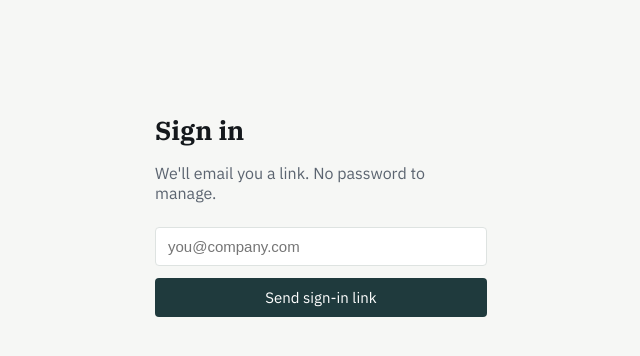
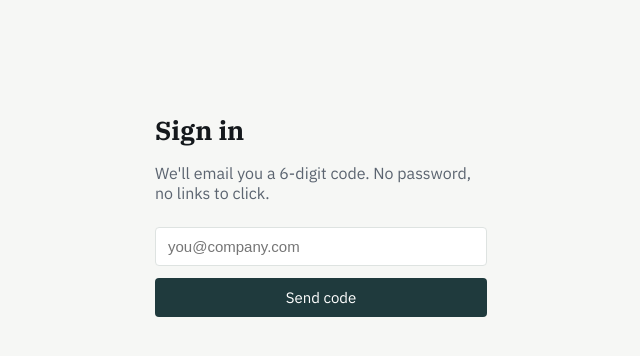
Before and after one commit to Isaacruwa/attestly, a Next.js app: page /login in a window 1280 px wide. Shown: the top 356 px of the page, without its empty margins (319-959 px from the left). Built offline with nearby package versions, Linux system fonts and the light colour scheme.

Commit message:
Replace magic-link login with a typed 6-digit code — sidesteps email link-scanners consuming one-time links and Supabase redirect-URL matching entirely

```diff
--- a/src/app/login/page.tsx
+++ b/src/app/login/page.tsx
@@ -1,84 +1,147 @@
 "use client";
 
 import { Suspense, useState } from "react";
-import { useSearchParams } from "next/navigation";
+import { useSearchParams, useRouter } from "next/navigation";
 import { createClient } from "@/lib/supabase/client";
+
+const inputStyle: React.CSSProperties = {
+  width: "100%",
+  padding: "10px 12px",
+  border: "1px solid var(--color-line)",
+  borderRadius: 4,
+  marginBottom: 12,
+  fontSize: 15,
+};
+
+const buttonStyle: React.CSSProperties = {
+  width: "100%",
+  padding: "10px 12px",
+  background: "var(--color-primary)",
+  color: "white",
+  border: "none",
+  borderRadius: 4,
+  fontSize: 15,
+};
 
 function LoginForm() {
   const searchParams = useSearchParams();
+  const router = useRouter();
   const next = searchParams.get("next") ?? "/dashboard";
 
   const [email, setEmail] = useState("");
-  const [sent, setSent] = useState(false);
+  const [code, setCode] = useState("");
+  const [step, setStep] = useState<"email" | "code">("email");
   const [error, setError] = useState<string | null>(null);
+  const [busy, setBusy] = useState(false);
 
-  async function handleSubmit(e: React.FormEvent) {
+  async function sendCode(e: React.FormEvent) {
     e.preventDefault();
     setError(null);
+    setBusy(true);
     const supabase = createClient();
-
-    // The redirect URL Supabase validates against its allow-list is kept
-    // bare (no query string) — a wildcard like https://domain.com/** can be
-    // finicky about matching URLs that carry their own query params. Instead,
-    // the intended post-login destination travels via a short-lived cookie
-    // that the callback route reads directly.
-    if (next !== "/dashboard") {
-      document.cookie = `attestly_post_login_redirect=${encodeURIComponent(next)}; path=/; max-age=600; SameSite=Lax`;
-    }
-
-    const { error } = await supabase.auth.signInWithOtp({
-      email,
-      options: { emailRedirectTo: `${window.location.origin}/auth/callback` },
-    });
+    const { error } = await supabase.auth.signInWithOtp({ email });
+    setBusy(false);
     if (error) {
       setError(error.message);
     } else {
-      setSent(true);
+      setStep("code");
     }
+  }
+
+  async function verifyCode(e: React.FormEvent) {
+    e.preventDefault();
+    setError(null);
+    setBusy(true);
+    const supabase = createClient();
+    const { data, error } = await supabase.auth.verifyOtp({ email, token: code, type: "email" });
+
+    if (error || !data.user) {
+      setError(error?.message ?? "That code didn't work — check it and try again.");
+      setBusy(false);
+      return;
+    }
+
+    // Post-login setup runs right here, client-side, since verifyOtp already
+    // authenticated us — no server redirect step needed at all, which is
+    // what sidesteps Supabase's redirect-URL allow-list entirely.
+    if (next.startsWith("/invite/")) {
+      const token = next.split("/invite/")[1];
+      await supabase.rpc("accept_organization_invite", { p_token: token });
+      router.push("/dashboard");
+      return;
+    }
+
+    const { data: membership } = await supabase
+      .from("organization_members")
+      .select("organization_id")
+      .eq("user_id", data.user.id)
+      .limit(1)
+      .maybeSingle();
+
+    if (!membership) {
+      const orgName = data.user.email ? `${data.user.email.split("@")[0]}'s organization` : "My organization";
+      await supabase.rpc("create_organization_for_current_user", { org_name: orgName });
+    }
+
+    router.push(next);
   }
 
   return (
     <main style={{ maxWidth: 380, margin: "0 auto", padding: "96px 24px" }}>
       <h1 style={{ fontFamily: "var(--font-display)", fontSize: 26, marginBottom: 8 }}>Sign in</h1>
-      <p style={{ color: "var(--color-ink-muted)", marginBottom: 24 }}>
-        We&apos;ll email you a link. No password to manage.
-      </p>
 
-      {sent ? (
-        <p>Check your inbox for a sign-in link.</p>
+      {step === "email" ? (
+        <>
+          <p style={{ color: "var(--color-ink-muted)", marginBottom: 24 }}>
+            We&apos;ll email you a 6-digit code. No password, no links to click.
+          </p>
+          <form onSubmit={sendCode}>
+            <input
+              type="email"
+              required
+              placeholder="you@company.com"
+              value={email}
+              onChange={(e) => setEmail(e.target.value)}
+              style={inputStyle}
+            />
+            <button type="submit" disabled={busy} className="busy-row" style={{ ...buttonStyle, justifyContent: "center" }}>
+              {busy && <span className="spinner" />}
+              {busy ? "Sending…" : "Send code"}
+            </button>
+            {error && <p style={{ color: "var(--color-missing)", marginTop: 12 }}>{error}</p>}
+          </form>
+        </>
       ) : (
-        <form onSubmit={handleSubmit}>
-          <input
-            type="email"
-            required
-            placeholder="you@company.com"
-            value={email}
-            onChange={(e) => setEmail(e.target.value)}
-            style={{
-              width: "100%",
-              padding: "10px 12px",
-              border: "1px solid var(--color-line)",
-              borderRadius: 4,
-              marginBottom: 12,
-              fontSize: 15,
-            }}
-          />
-          <button
-            type="submit"
-            style={{
-              width: "100%",
-              padding: "10px 12px",
-              background: "var(--color-primary)",
-              color: "white",
-              border: "none",
-              borderRadius: 4,
-              fontSize: 15,
-            }}
-          >
-            Send sign-in link
-          </button>
-          {error && <p style={{ color: "var(--color-missing)", marginTop: 12 }}>{error}</p>}
-        </form>
+        <>
+          <p style={{ color: "var(--color-ink-muted)", marginBottom: 24 }}>
+            Enter the 6-digit code sent to <strong>{email}</strong>.
+          </p>
+          <form onSubmit={verifyCode}>
+            <input
+              type="text"
+              inputMode="numeric"
+              autoFocus
+              required
+              placeholder="123456"
+              value={code}
+              onChange={(e) => setCode(e.target.value.replace(/\D/g, ""))}
+              maxLength={6}
+              style={{ ...inputStyle, fontSize: 22, letterSpacing: "0.2em", textAlign: "center", fontFamily: "var(--font-mono)" }}
+            />
+            <button type="submit" disabled={busy} className="busy-row" style={{ ...buttonStyle, justifyContent: "center" }}>
+              {busy && <span className="spinner" />}
+              {busy ? "Verifying…" : "Verify and sign in"}
+            </button>
+            {error && <p style={{ color: "var(--color-missing)", marginTop: 12 }}>{error}</p>}
+            <button
+              type="button"
+              onClick={() => setStep("email")}
+              style={{ marginTop: 12, background: "none", border: "none", color: "var(--color-ink-muted)", fontSize: 13, textDecoration: "underline" }}
+            >
+              Use a different email
+            </button>
+          </form>
+        </>
       )}
     </main>
   );
```
Also changed, not shown: src/app/auth/callback/route.ts (deleted, +0 -49 lines), 1 other file (tests, documents, lock files or other folders).
